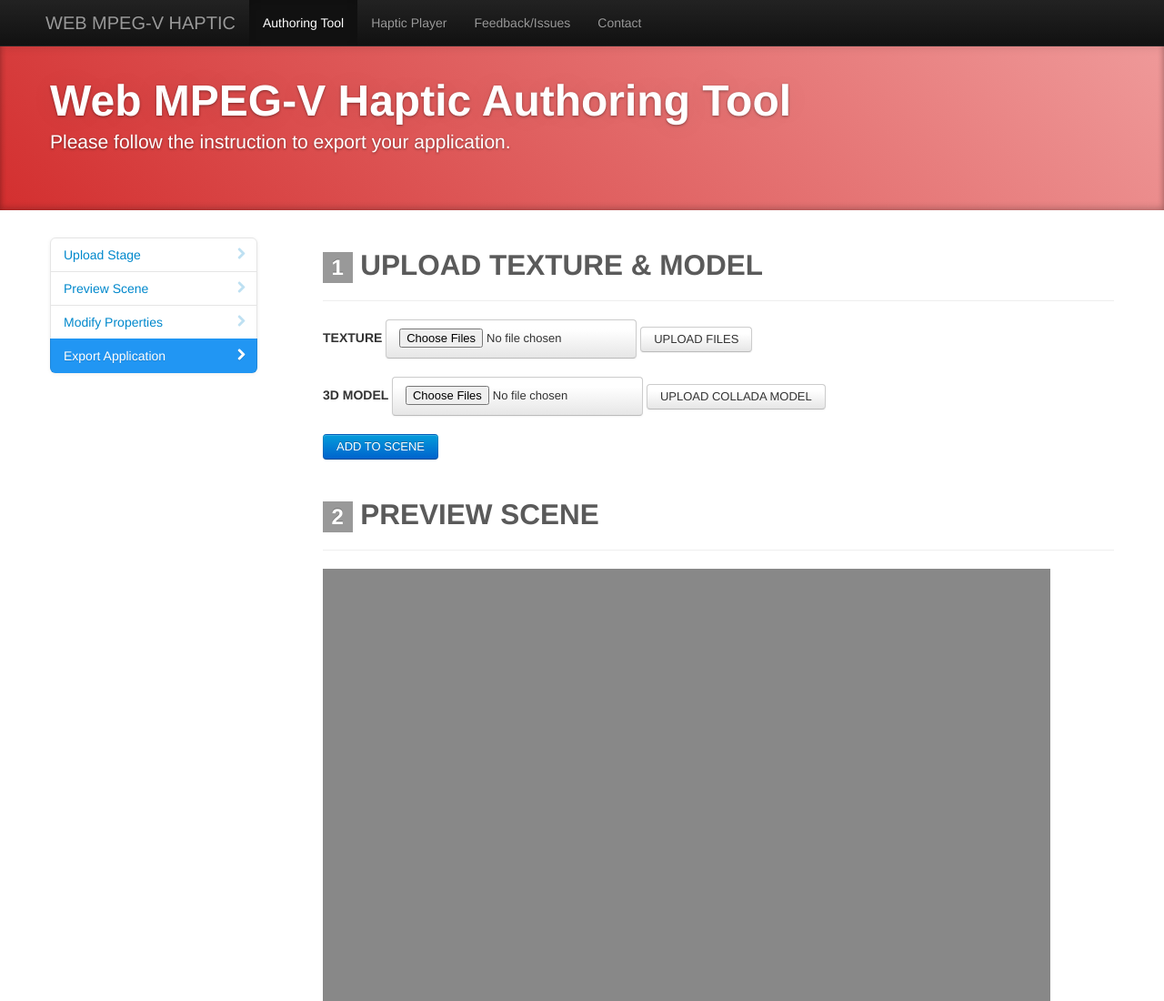
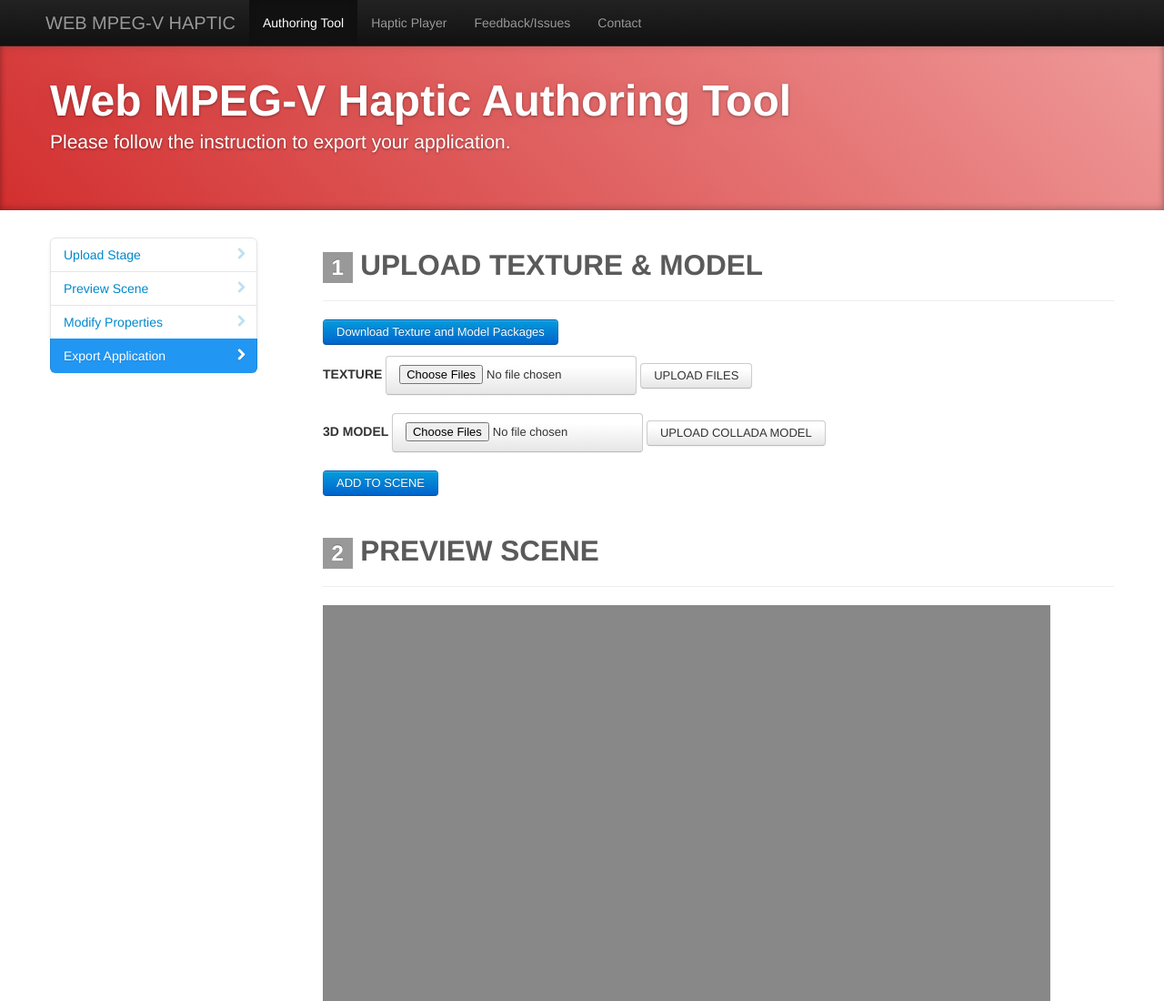
Before and after one commit to willowcheng/development-and-improvement-of-mpeg-v-based-web-haptic, a plain HTML site: page index.html in a window 1280 px wide. Shown: the top 1100 px of the page at 91% size. Drawn offline with Linux system fonts and the light colour scheme.

Commit message:
Add download zip file

```diff
--- a/css/index.css
+++ b/css/index.css
@@ -71,3 +71,7 @@ table td {
 .selectable .ui-selected { background: #F39814; color: white; }
 .selectable { list-style-type: none; margin: 0; padding: 0;  }
 .selectable li { margin: 3px; padding: 0.4em; font-size: 1em; height: 18px; }
+
+#download {
+    margin-bottom: 12px;
+}
--- a/index.html
+++ b/index.html
@@ -228,6 +228,7 @@
                 <div class="page-header">
                     <h2><span class="label label-default">1</span> UPLOAD TEXTURE & MODEL</h2>
                 </div>
+                <a id="download" class="download-btn ui-button-primary" href="download/resources-package.zip">Download Texture and Model Packages</a>
                 <form method="post" enctype="multipart/form-data" action="upload.php">
                     <b>TEXTURE </b> <input type="file" name="images" id="images" multiple>
                     <button type="submit" id="btn">UPLOAD FILES</button>
```
Also changed, not shown: 1 other file.
